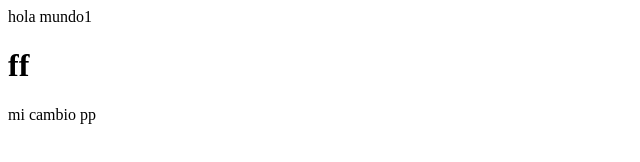
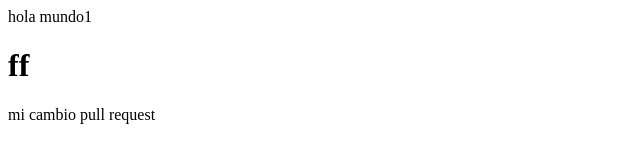
Before and after one commit to tofaust22/mi-web, a plain HTML site: page index.html in a window 1280 px wide. Shown: the full height of the page, 0-640 px from the left. Drawn offline with Linux system fonts and the light colour scheme.

Commit message:
cambios a este branch

```diff
--- a/index.html
+++ b/index.html
@@ -1,3 +1,3 @@
 <p>hola mundo1</p>
 <h1>ff</h1>
-<p>mi cambio pp</p>
+<p>mi cambio pull request</p>
```
